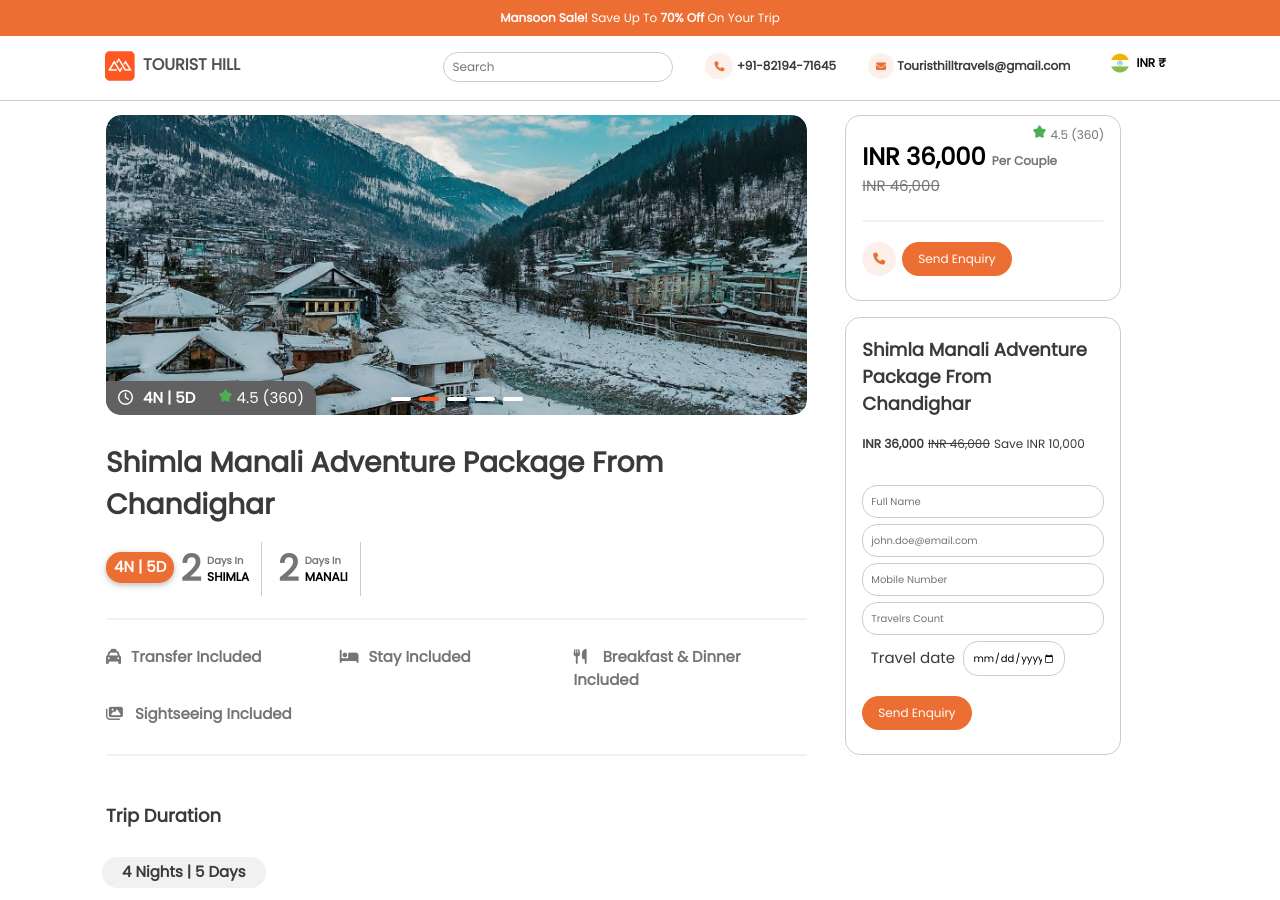
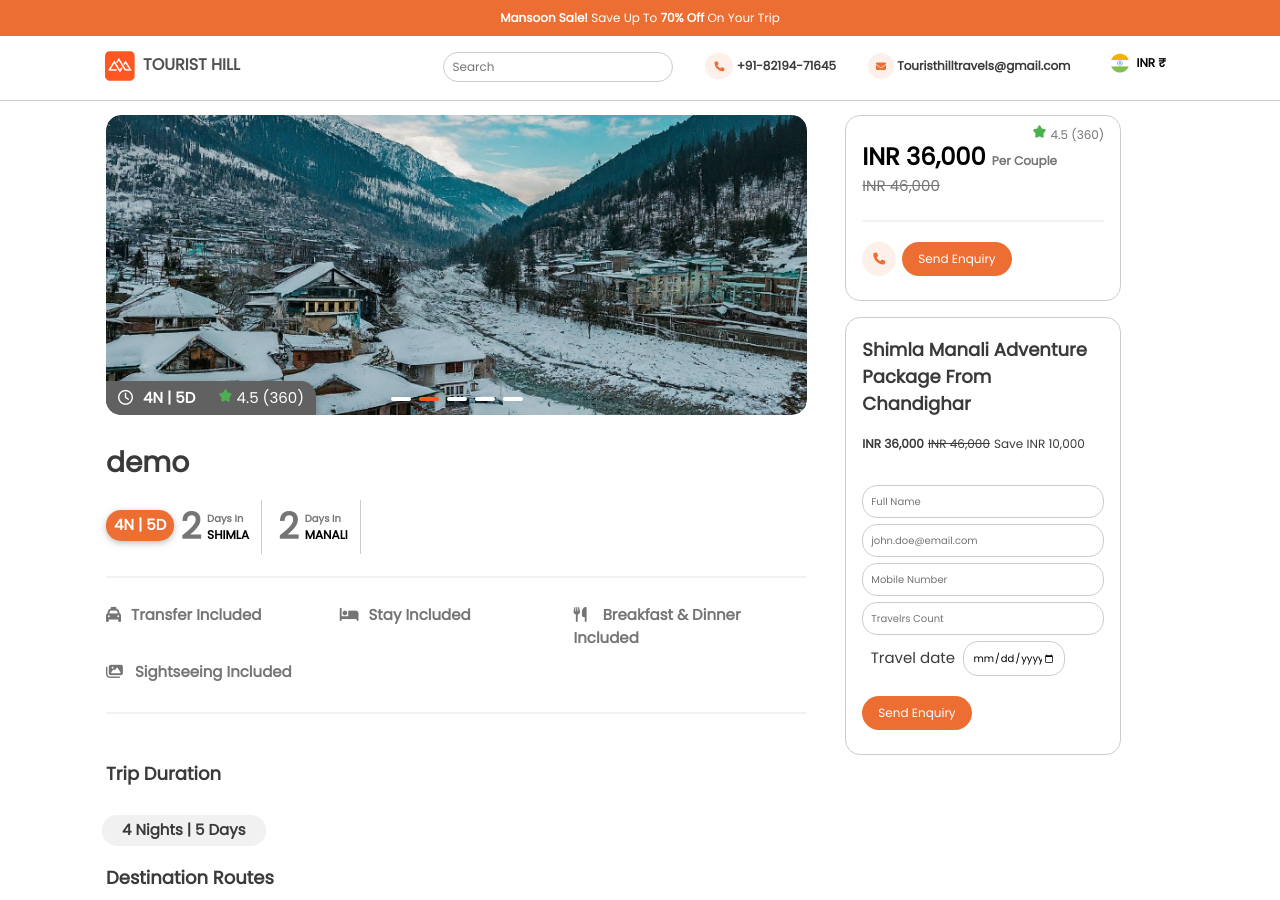
Before and after one commit to VikasLazarus/touristhill, a Jekyll site: the page built from _posts/2011-12-31-demo.markdown, in a window 1280 px wide and 900 px high. Built offline with Jekyll 4.4.1, drawn with Linux system fonts in a browser that asks for light colours; nearby versions of some CDN libraries.

Commit message:
Update tour.md

```diff
--- a/_layouts/tour.md
+++ b/_layouts/tour.md
@@ -1,7 +1,7 @@
 <!DOCTYPE html>
 <html lang="en">
 <head>
-<title>Shimla Manali Adventure Package From Chandighar 4 Nights 5 Days</title>
+<title>Shimla Manali Adventure Package From Chandigarh 4 Nights 5 Days</title>
 <link rel="icon" type="image/x-icon" href="../images/favicon.svg">
 <meta name="description" content="Shimla Manali Adventure Package From Chandighar with a 4-night, 5-day Shimla Manali tour. Enjoy stunning views, thrilling activities, and unforgettable experiences.">
   <meta name="keywords" content="Shimla Manali package, Himachal Pradesh tour, Himalayan adventure, Rohtang Pass, Solang Valley, Hadimba Temple, Vashisht Village, Kufri, Fagu, Mashobra, Mall Road, Jakhu Temple, paragliding, skiing, zorbing, snowmobiling, local sightseeing, souvenirs, Himalayan cuisine">
@@ -838,7 +838,7 @@ l-213 1 -36 62 c-66 114 -131 221 -175 289 -24 36 -44 71 -44 77 0 6 -4 11 -8
 
         <h1 class="w3-text-dark-gray" style=" font-size: 28px; margin: 2px 0px;
             font-weight: 700;">
-            Shimla Manali Adventure Package From Chandighar</h1>
+            {{page.title}}</h1>
             <div class="w3-row w3-margin-top">
               <span class="w3-tag w3-teal w3-col w3-center w3-card" style="margin-right: 6px; margin-top:10px; height: 31px; width: fit-content; border-radius: 15px; display: flex;
               align-items: center;
```
